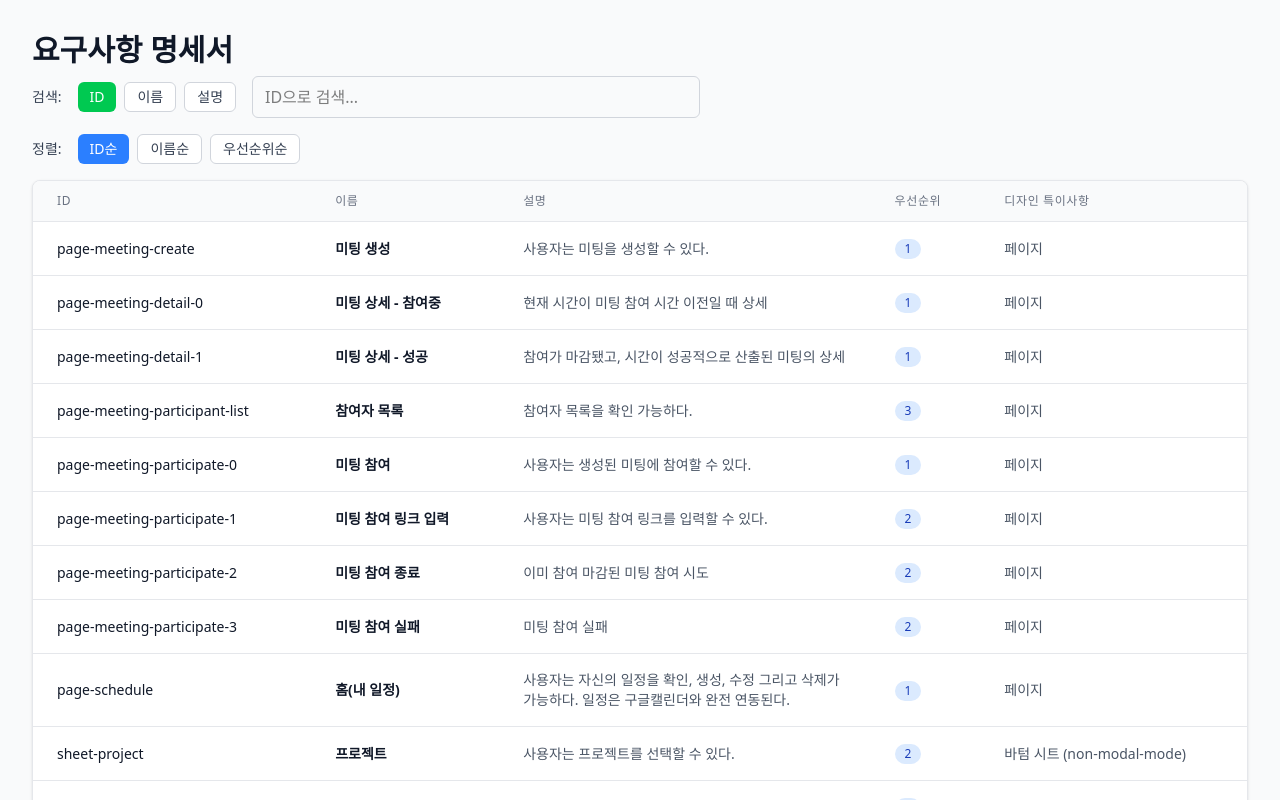
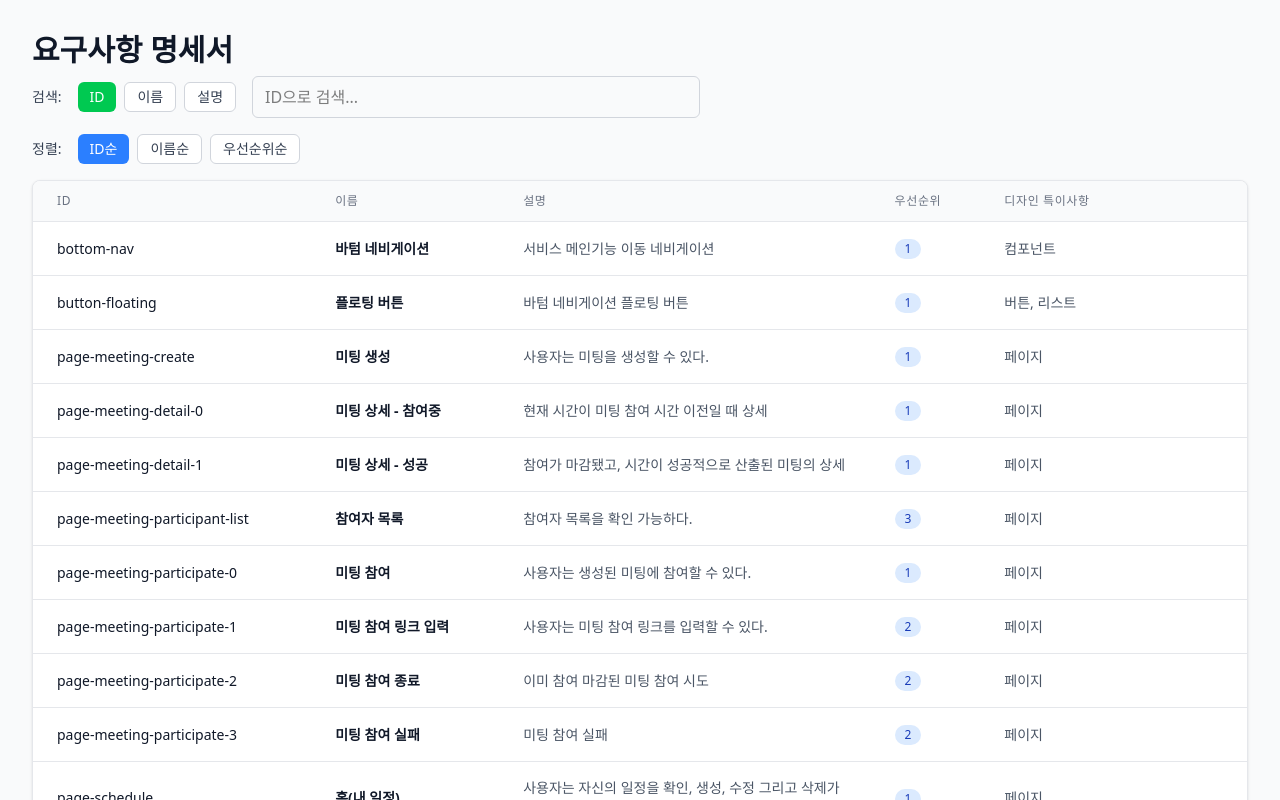
Before and after one commit to Meetcha-DevTeam/meetcha-pm, a React (Vite) app in the folder packages/req-specify/: page / in a window 1280 px wide. Shown: the top 800 px of the page. Built offline with nearby package versions, Linux system fonts and the light colour scheme.

Commit message:
feat: bottom nav spec

```diff
--- /dev/null
+++ b/packages/req-specify/src/specs/bottom-nav.ts
@@ -0,0 +1,38 @@
+import type { Spec } from "../types/base";
+
+export const bottomNav: Spec = {
+  id: "bottom-nav",
+  name: "바텀 네비게이션",
+  description: "서비스 메인기능 이동 네비게이션",
+  priority: 1,
+  scenarios: [
+    "기본적으로 홈(일정) 페이지",
+    "플로팅 버튼 존재",
+    "미팅 기록 페이지 이동 가능",
+    "(예정) 미팅 느낀점 페이지 이동 가능",
+  ],
+  design: "컴포넌트",
+  export: [
+    { id: "page-schedule", action: "홈(일정) 페이지 이동" },
+    //{id:'page-meeting-record',action:'미팅 기록 페이지 이동'}
+  ],
+  children: ["button-floating"],
+};
+
+export const floatingButton: Spec = {
+  id: "button-floating",
+  name: "플로팅 버튼",
+  description: "바텀 네비게이션 플로팅 버튼",
+  priority: 1,
+  scenarios: [
+    "미팅 생성이 가능하다.",
+    "미팅 참가위한 링크 입력이 가능하다.",
+    "일정 생성 바텀시트를 띄올 수 있다.",
+  ],
+  export: [
+    { id: "sheet-schedule-create" },
+    { id: "page-meeting-create" },
+    { id: "page-meeting-participate-1" },
+  ],
+  design:"버튼, 리스트",
+};
--- a/packages/req-specify/src/specs/index.ts
+++ b/packages/req-specify/src/specs/index.ts
@@ -3,3 +3,4 @@ export * from "./meeting-participate";
 export * from "./meeting-detail";
 export * from "./project";
 export * from "./schedule";
+export * from "./bottom-nav";
```
